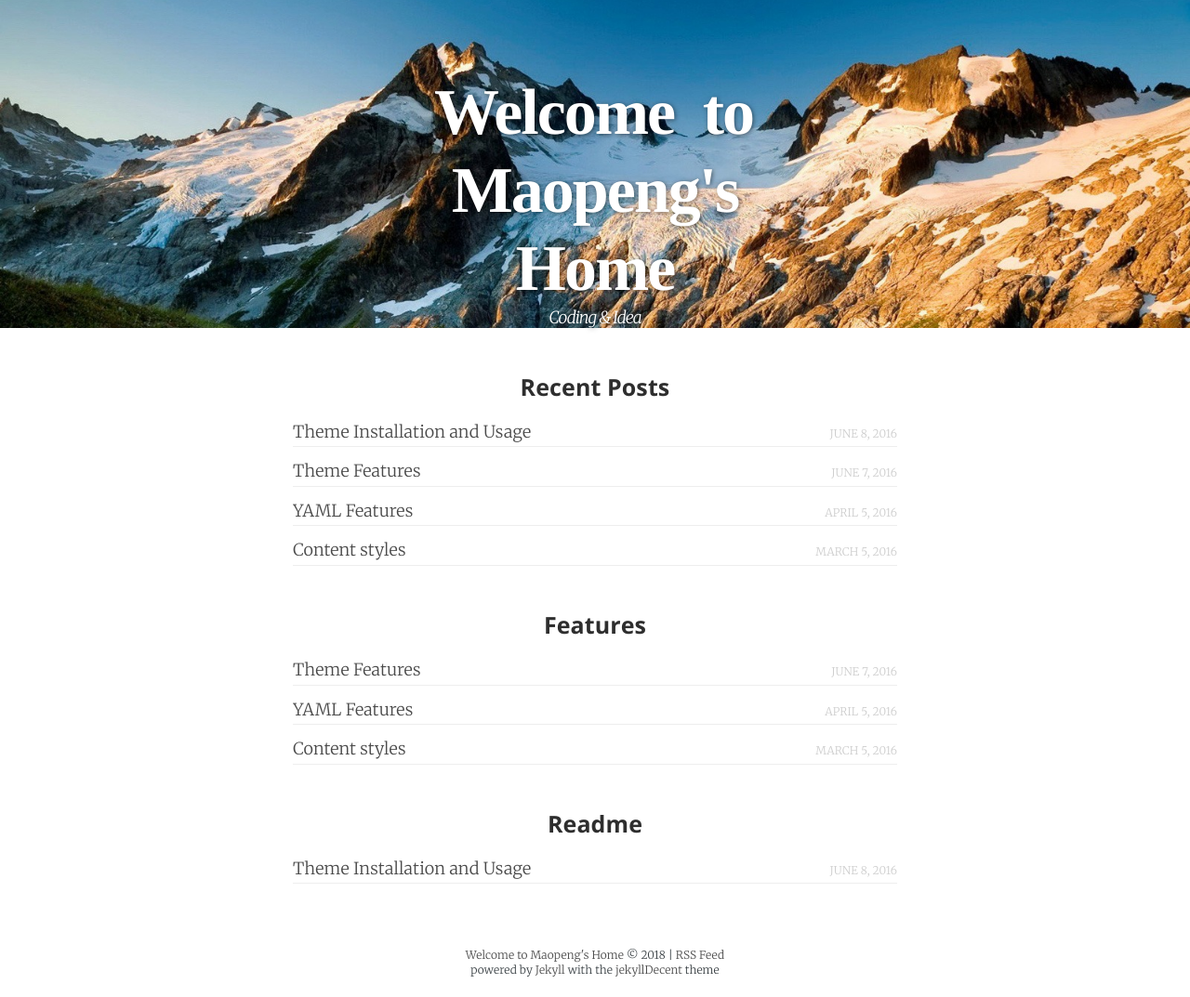
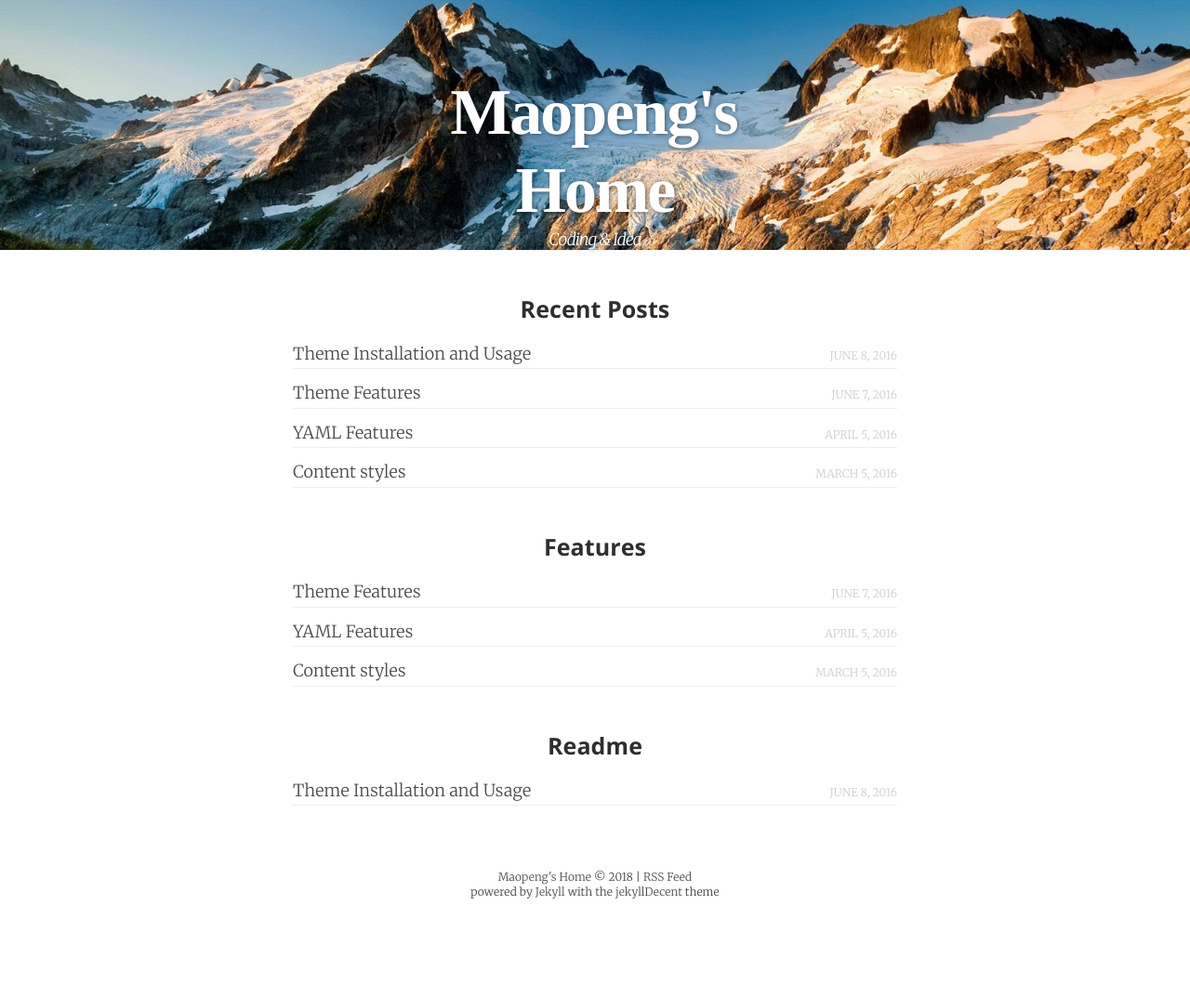
Before and after one commit to MatrixPiano/Blog, a Jekyll site: the page built from index.html, in a window 1280 px wide. Shown: the whole page at 93% size. Built offline with Jekyll 4.4.1, drawn with Linux system fonts in a browser that asks for light colours; some web fonts are replaced; after the commit the page ends 989 px from its top, so only the background shows below that.

Commit message:
Update _config.yml

```diff
--- a/_config.yml
+++ b/_config.yml
@@ -6,7 +6,7 @@
 # 'jekyll serve'. If you change this file, please restart the server process.
 
 # Site settings
-title:            Welcome to Maopeng's Home
+title:            Maopeng's Home
 subtitle:         Coding & Idea
 description:      This is Maopeng's Home.
 keywords:         Coding, Orchestrator
```
